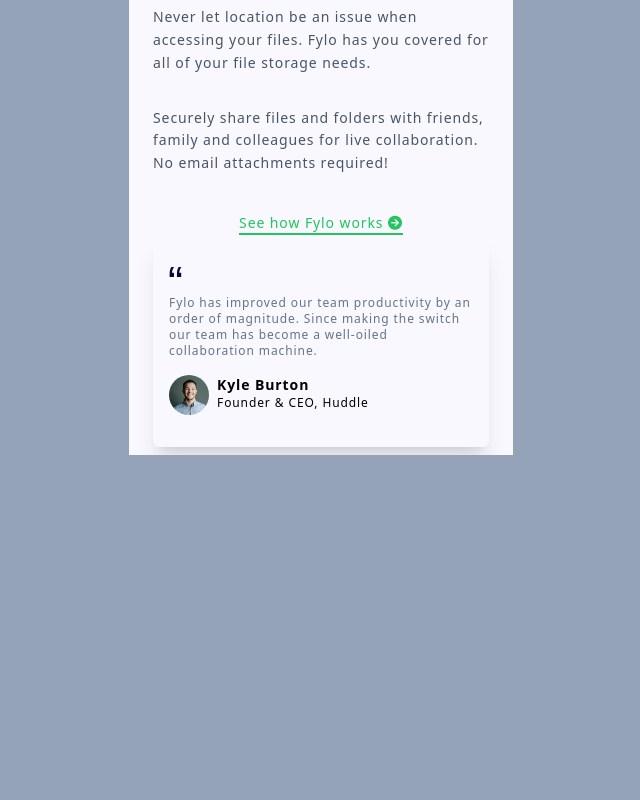
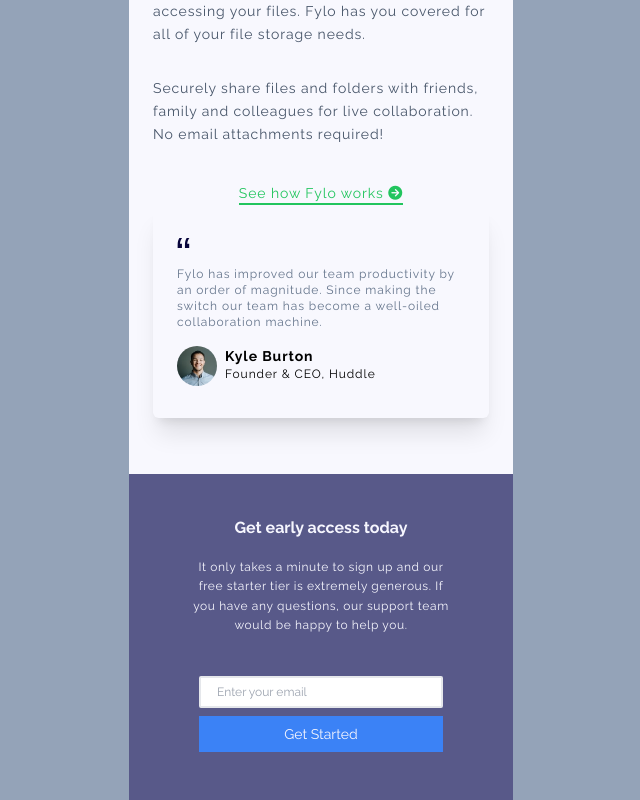
Before and after one commit to hashmi7917/fylo-landing-page-tailwindcss, a React (Vite) app: page / in a window 1280 px wide. Shown: the part 1202-2002 px from the top of the page, without its empty margins (319-959 px from the left). Before the commit the page ends 1657 px from the top, so only its background shows below. Built offline with nearby package versions, Linux system fonts and the light colour scheme.

Commit message:
content done

```diff
--- a/index.html
+++ b/index.html
@@ -13,7 +13,7 @@
       referrerpolicy="no-referrer"
     />
   </head>
-  <body class="p-0 m-0 bg-slate-400 text-lg">
+  <body class="p-0 m-0 bg-slate-400 text-lg font-raleway font-normal">
     <div id="root"></div>
     <script type="module" src="/src/main.jsx"></script>
   </body>
--- a/src/App.jsx
+++ b/src/App.jsx
@@ -53,12 +53,13 @@
       <div
         style={{
           width: '100%',
+          minHeight: '90vh',
           backgroundImage: `url(${CurveBackgroundMob})`,
           backgroundPosition: '51%',
           backgroundRepeat: 'no-repeat',
           backgroundSize: 'cover',
         }}
-        className="flex flex-col justify-around items-center text-center px-4 pt-8"
+        className="flex flex-col justify-around items-center text-center px-4 pt-8 pb-12"
       >
         <div className="w-full">
           <img className=" mx-auto" src={ContentImage} alt="illustration" />
@@ -78,7 +79,7 @@
           <button className="border-b-2 border-green-500 text-green-500 text-sm font-light">
             See how Fylo works <i class="fa-solid fa-circle-arrow-right"></i>
           </button>
-          <div className="w-full shadow-xl p-4 rounded-md ">
+          <div className="w-full shadow-xl py-4 px-6 rounded-md">
             <img className="py-4" src={QuoateIcon} alt="quoateIcon" />
             <h6 className="text-left text-xs text-slate-500">
               Fylo has improved our team productivity by an order of magnitude.
@@ -95,6 +96,31 @@
           </div>
         </div>
       </div>
+      <div className="flex flex-col justify-between items-center w-full bg-primary-DesaturatedBlue text-center p-6 text-neutral-LightGrayishBlue">
+        <div className="px-6 py-4">
+          <h4 className="text-md font-bold">Get early access today</h4>
+          <p className="text-xs pt-4 tracking-wider leading-relaxed px-3">
+            It only takes a minute to sign up and our free starter tier is
+            extremely generous. If you have any questions, our support team
+            would be happy to help you.
+          </p>
+        </div>
+        <form className="w-3/4 flex flex-col p-1 justify-between py-6">
+          <input
+            className="font-thin text-xs border-2 px-4 py-1.5 rounded-sm mb-2"
+            type="text"
+            name="email"
+            id=""
+            placeholder="Enter your email"
+          />
+          <button
+            className="bg-blue-500 text-neutral-LightGrayishBlue text-sm py-2"
+            type="submit"
+          >
+            Get Started
+          </button>
+        </form>
+      </div>
     </div>
   );
 }
--- a/src/index.css
+++ b/src/index.css
@@ -1,3 +1,6 @@
+@import url('https://fonts.googleapis.com/css2?family=Raleway:wght@400;700&display=swap');
+@import url('https://fonts.googleapis.com/css2?family=Open+Sans&display=swap');
+
 @tailwind base;
 @tailwind components;
 @tailwind utilities;
--- a/tailwind.config.js
+++ b/tailwind.config.js
@@ -1,11 +1,28 @@
 /** @type {import('tailwindcss').Config} */
 export default {
-  content: [
-    "./index.html",
-    "./src/**/*.{js,ts,jsx,tsx}",
-],
+  content: ['./index.html', './src/**/*.{js,ts,jsx,tsx}'],
   theme: {
-    extend: {},
+    extend: {
+      fontFamily: {
+        opensans: ['Open Sans', 'sans-serif'],
+        raleway: ['Raleway', 'sans-serif'],
+      },
+      fontSize: {
+        md: '16px',
+      },
+      colors: {
+        primary: {
+          VeryDarkBlue: 'hsl(243, 87%, 12%)',
+          DesaturatedBlue: 'hsl(238, 22%, 44%)',
+          BirghtBlue: 'hsl(224, 93%, 58%)',
+          ModerateCyan: 'hsl(170, 45%, 43%)',
+        },
+        neutral: {
+          LightGrayishBlue: 'hsl(240, 75%, 98%)',
+          LightGray: 'hsl(0, 0%, 75%)',
+        },
+      },
+    },
   },
   plugins: [],
-}
+};
```
